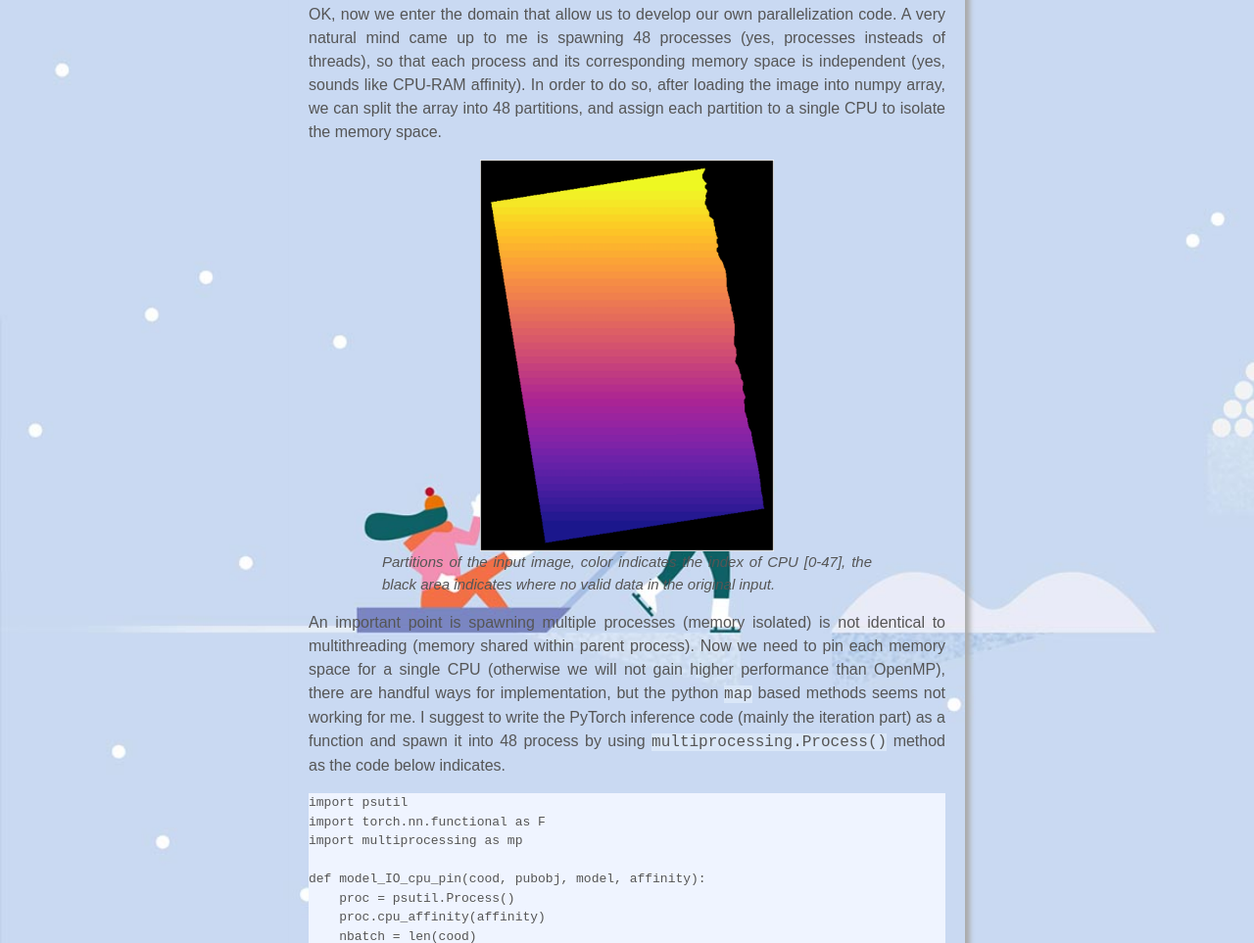
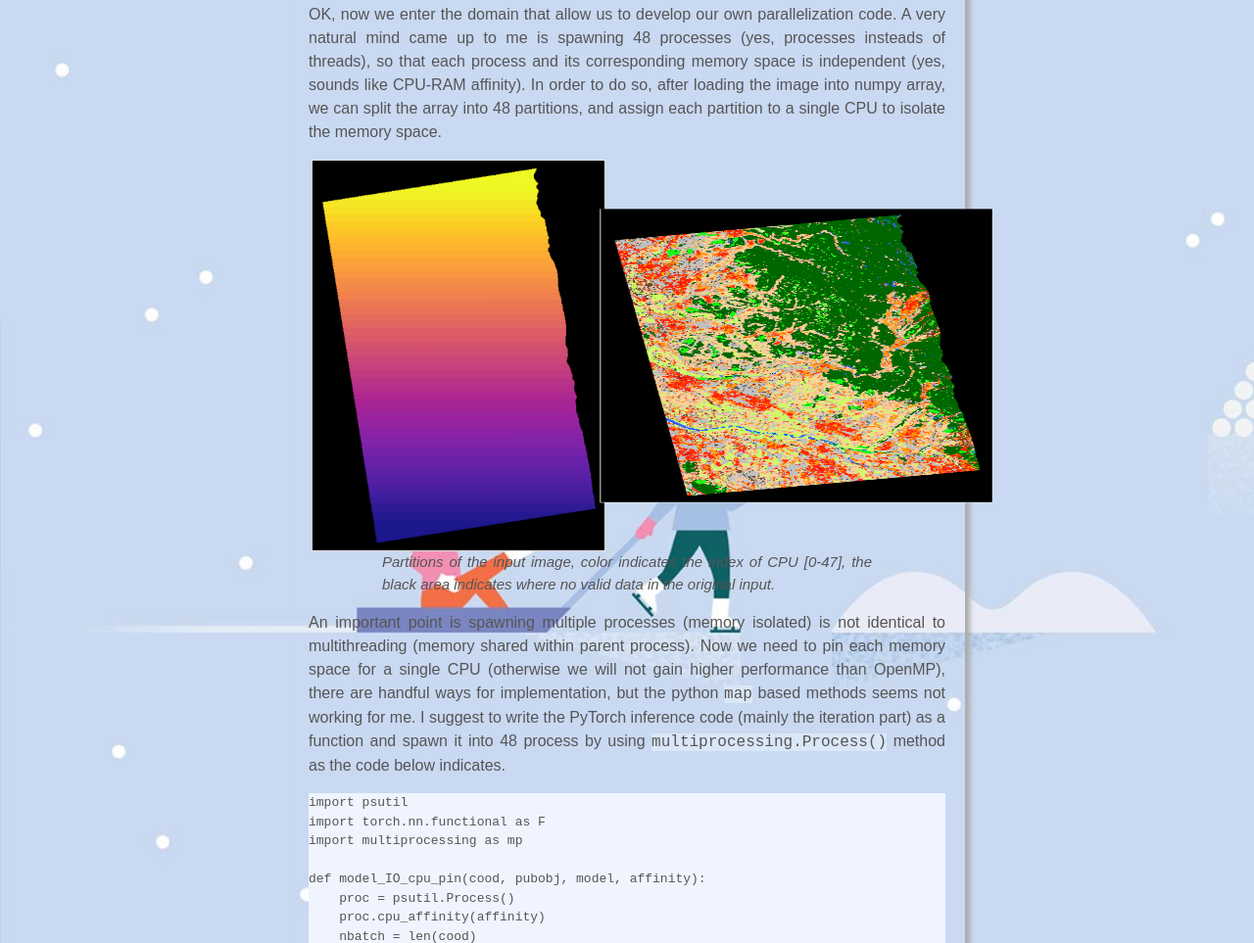
Before and after one commit to Sternenozean/lab, a plain HTML site: page blogs/cpu-hpc-pytorch/index.html in a window 1280 px wide. Shown: the part 1630-2593 px from the top of the page at 98% size. Drawn offline with Linux system fonts and the light colour scheme; files whose address does not match are found by name.

Commit message:
update image.

```diff
--- a/blogs/cpu-hpc-pytorch/index.html
+++ b/blogs/cpu-hpc-pytorch/index.html
@@ -99,6 +99,11 @@
 	  background-color: #eeeeee;
 	  transition-delay: 0.02s;
 	}
+	.image-container {
+	display: flex;
+	justify-content: center; /* Optional: centers the images horizontally */
+	gap: 40px;            /* Optional: adds  40px space between the images */
+	}
 
 	.list {
 	  margin: auto;
@@ -121,6 +126,10 @@
 		font-size: 15px;
 		font-style: italic;
 		margin: auto;
+	}
+
+	.rotate-img{
+		transform: rotate(90deg);
 	}
 
 	#titlebar{
@@ -219,7 +228,11 @@ torch.set_num_threads(1)
 
 <p>OK, now we enter the domain that allow us to develop our own parallelization code. A very natural mind came up to me is spawning 48 processes (yes, processes insteads of threads), so that each process and its corresponding memory space is independent (yes, sounds like CPU-RAM affinity). In order to do so, after loading the image into numpy array, we can split the array into 48 partitions, and assign each partition to a single CPU to isolate the memory space.</p>
 
-<img src="img/cpu_ram.png" width="300">
+<div class="image-container">
+    <img src="img/cpu_ram.png", width = "300">
+    <img src="img/tk_demo.png", width="300", class = 'rotate-img'>
+  </div>
+
 <div class='cap'>
 Partitions of the input image, color indicates the index of CPU [0-47], the black area indicates where no valid data in the original input.
 </div>
```
Also changed, not shown: blogs/dl-satellite-classification-pt1/index.html (+5 -0 lines), blogs/qcl_reproduce_QNN/index.html (+6 -0 lines).
